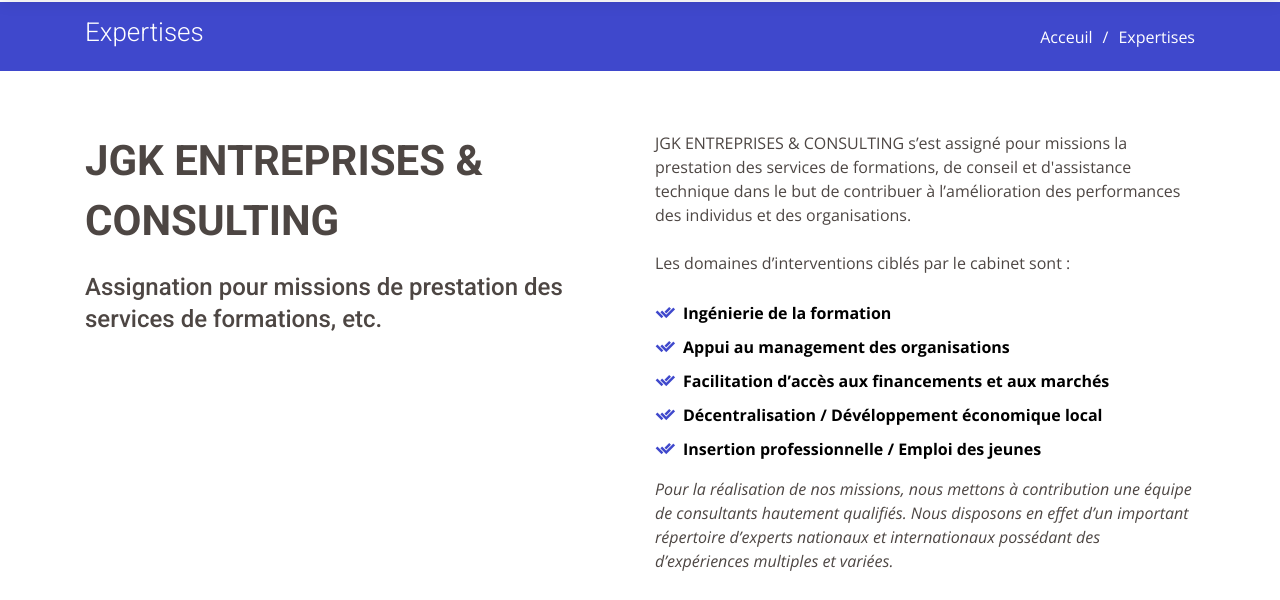
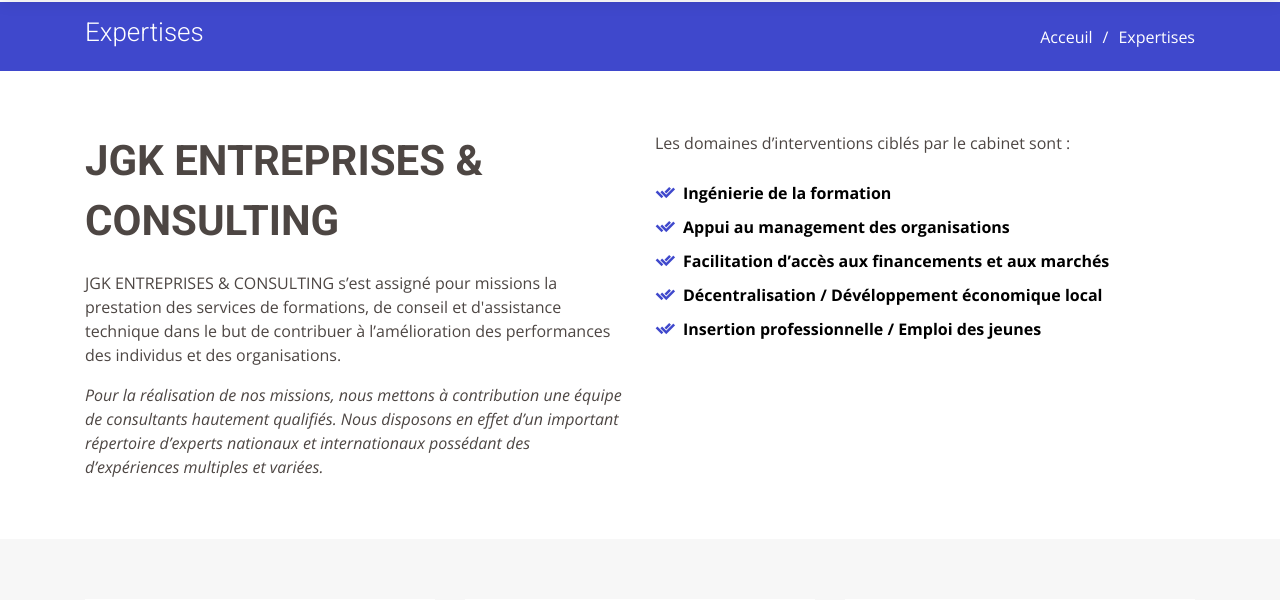
Before and after one commit to donkyni/jgkec, a Django app: page /expertise/ in a window 1280 px wide. Shown: the part 70-670 px from the top of the page. Run offline with Django 3.2, Linux system fonts and the light colour scheme; some libraries are stand-ins or nearby versions.

Commit message:
update expertise

```diff
--- a/cabinet/templates/expertise/expertise.html
+++ b/cabinet/templates/expertise/expertise.html
@@ -34,14 +34,19 @@ active
         <div class="row content">
           <div class="col-lg-6" data-aos="fade-right">
             <h2>JGK ENTREPRISES & CONSULTING </h2>
-            <h3>Assignation pour missions de prestation des services de formations, etc.</h3>
+            <p>JGK ENTREPRISES & CONSULTING s’est assigné pour missions la prestation des services de formations,
+                de conseil et d'assistance technique dans le but de contribuer à l’amélioration des performances
+                des individus et des organisations.
+            </p>
+
+            <p class="font-italic">
+                Pour la réalisation de nos missions, nous mettons à contribution une équipe de consultants hautement qualifiés.
+                Nous disposons en effet d’un important répertoire d’experts nationaux et internationaux possédant
+                des d’expériences multiples et variées.
+            </p>
           </div>
           <div class="col-lg-6 pt-4 pt-lg-0" data-aos="fade-left">
             <p>
-                JGK ENTREPRISES & CONSULTING s’est assigné pour missions la prestation des services de formations,
-                de conseil et d'assistance technique dans le but de contribuer à l’amélioration des performances
-                des individus et des organisations.
-                <br><br>
                 Les domaines d’interventions ciblés par le cabinet sont :
             </p>
             <ul style="font-weight:700">
@@ -51,11 +56,6 @@ active
                 <li><i class="ri-check-double-line"></i> <a style="color:black;text-decoration:none" href="{% url 'developpement' %}">Décentralisation / Dévéloppement économique local</a></li>
                 <li><i class="ri-check-double-line"></i> <a style="color:black;text-decoration:none" href="{% url 'insertion' %}">Insertion professionnelle / Emploi des jeunes</a></li>
             </ul>
-            <p class="font-italic">
-                Pour la réalisation de nos missions, nous mettons à contribution une équipe de consultants hautement qualifiés.
-                Nous disposons en effet d’un important répertoire d’experts nationaux et internationaux possédant
-                des d’expériences multiples et variées.
-            </p>
           </div>
         </div>
 
```
